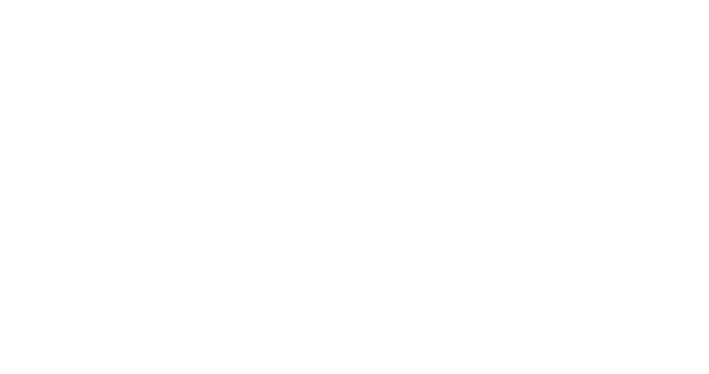
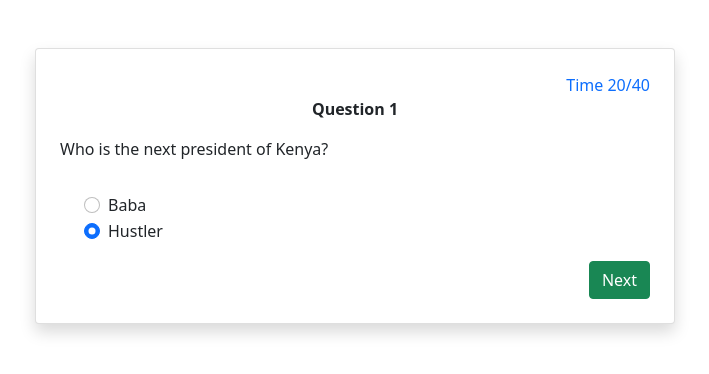
Before and after one commit to Watene70/employee_frontend, a React (Create React App) app: page /questions in a window 1280 px wide. Shown: the top 374 px of the page, without its empty margins (285-994 px from the left). Built offline with nearby package versions, Linux system fonts and the light colour scheme.

Commit message:
added designs

```diff
--- a/src/App.js
+++ b/src/App.js
@@ -4,7 +4,8 @@
 import "@fortawesome/fontawesome-free/css/all.css";
 import "bootstrap/dist/css/bootstrap.min.css";
 import "bootstrap/dist/js/bootstrap.min.js";
-import "./App.css"
+import "./App.css";
+import { LandingPage, Assesment } from "./components/main";
 
 class App extends Component {
   state = {};
@@ -12,6 +13,8 @@
     return (
       <Switch>
         <Route exact path="/" component={Login} />
+        <Route exact path="/home" component={LandingPage} />
+        <Route exact path="/questions" component={Assesment} />
       </Switch>
     );
   }
--- a/src/components/auth/Login.jsx
+++ b/src/components/auth/Login.jsx
@@ -1,4 +1,5 @@
 import React, { Component } from "react";
+import { Link } from "react-router-dom";
 
 class Login extends Component {
   state = {};
@@ -29,9 +30,9 @@
             />
           </div>
           <div className="d-grid gap-2 mt-5">
-            <button type="submit" className="btn btn-primary">
+            <Link type="submit" className="btn btn-primary" to="/home">
               Login
-            </button>
+            </Link>
           </div>
         </div>
       </div>
--- /dev/null
+++ b/src/components/main/Assesment.jsx
@@ -0,0 +1,51 @@
+import React, { Component } from "react";
+
+class Assesment extends Component {
+  state = {};
+  render() {
+    return (
+      <div className="mt-5 d-flex justify-content-center align-items-center">
+        <div className="card shadow p-4 col-md-6">
+          <div className="d-flex justify-content-end text-primary">
+            Time 20/40
+          </div>
+
+          <div className="d-flex justify-content-center fw-bold">
+            Question 1
+          </div>
+          <div className="my-3">Who is the next president of Kenya?</div>
+          <div className="my-3 ms-4">
+            <div className="form-check">
+              <input
+                className="form-check-input"
+                type="radio"
+                name="flexRadioDefault"
+                id="flexRadioDefault1"
+              />
+              <label className="form-check-label" htmlFor="flexRadioDefault1">
+                Baba
+              </label>
+            </div>
+            <div className="form-check">
+              <input
+                className="form-check-input"
+                type="radio"
+                name="flexRadioDefault"
+                id="flexRadioDefault2"
+                checked
+              />
+              <label className="form-check-label" htmlFor="flexRadioDefault2">
+                Hustler
+              </label>
+            </div>
+          </div>
+          <div className="d-flex justify-content-end">
+            <button className="btn btn-success">Next</button>
+          </div>
+        </div>
+      </div>
+    );
+  }
+}
+
+export default Assesment;
--- /dev/null
+++ b/src/components/main/LandingPage.jsx
@@ -0,0 +1,23 @@
+import React, { Component } from "react";
+import { Link } from "react-router-dom";
+
+class LandingPage extends Component {
+  state = {};
+  render() {
+    return (
+      <div className="d-flex justify-content-center mt-5 flex-column align-items-center">
+        <div className="card shadow p-3 d-flex justify-content-center col-md-6 align-items-center">
+          <div>Assesment Results</div>
+          <div>No results yet</div>
+        </div>
+        <div className="mt-4">
+          <Link className="btn btn-success" to="/questions">
+            Take Assessment
+          </Link>
+        </div>
+      </div>
+    );
+  }
+}
+
+export default LandingPage;
--- /dev/null
+++ b/src/components/main/index.js
@@ -0,0 +1,4 @@
+import LandingPage from "./LandingPage";
+import Assesment from "./Assesment"
+
+export { LandingPage, Assesment };
```
